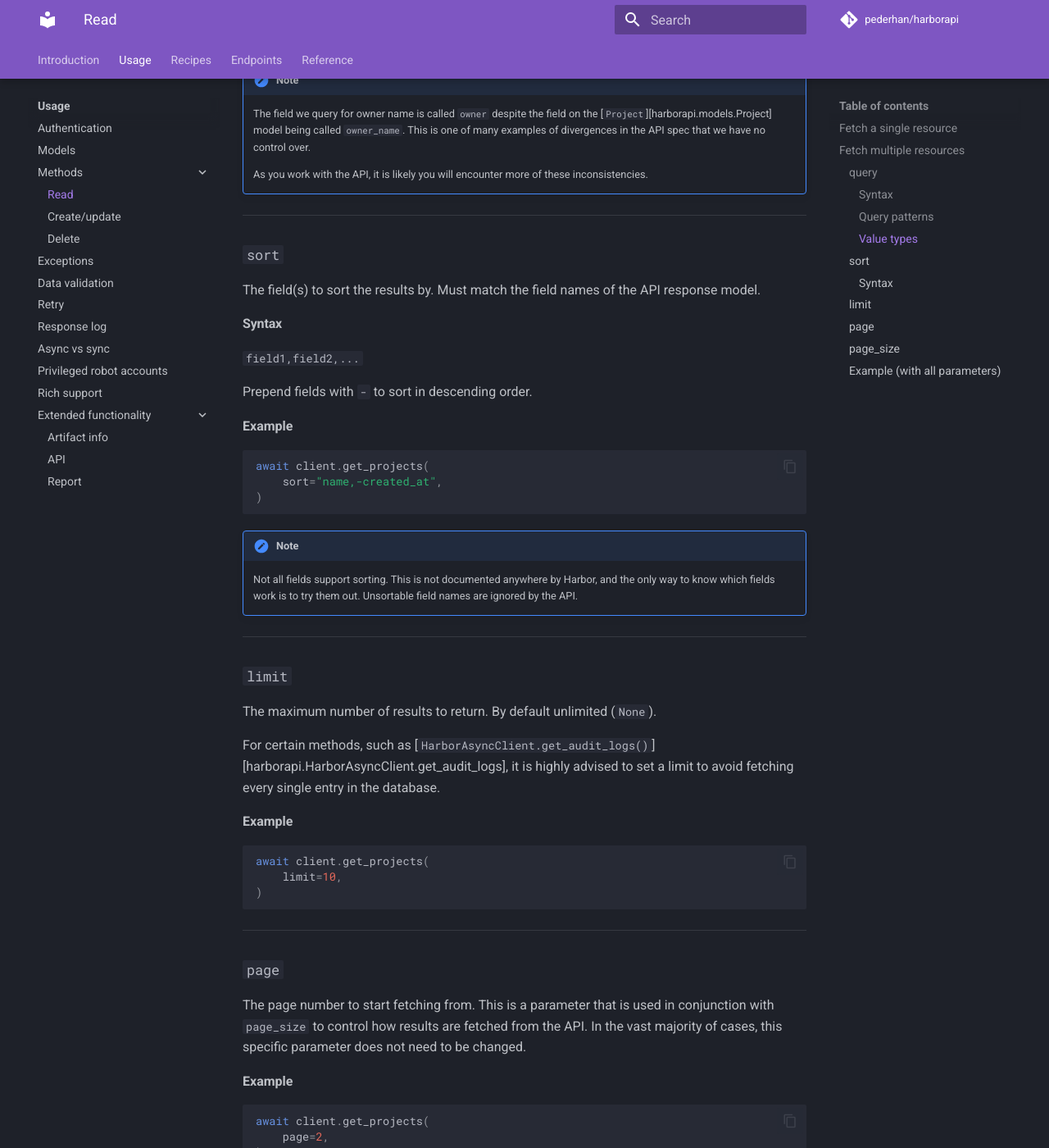
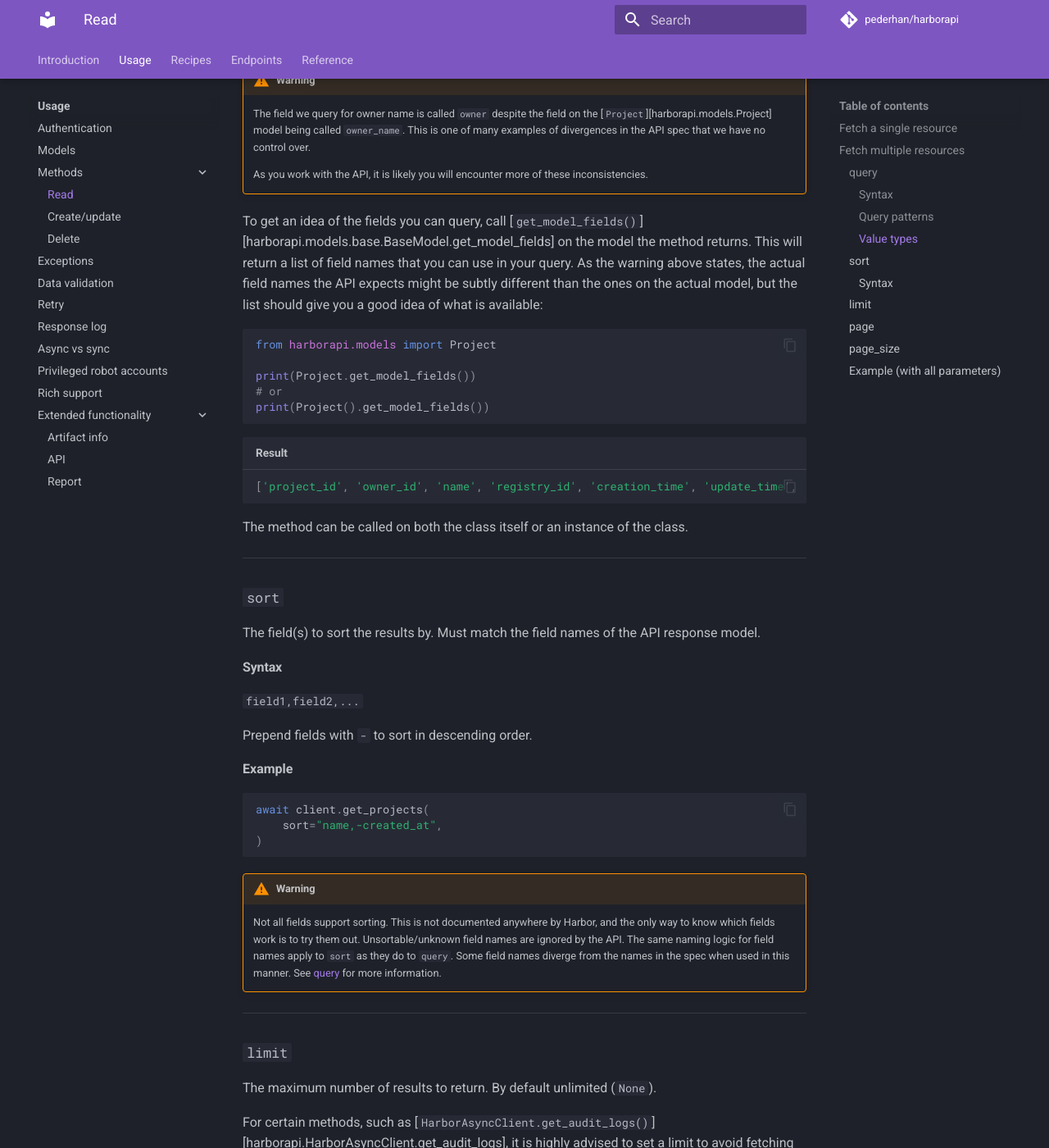
Before and after one commit to unioslo/harborapi, an MkDocs documentation site: the page built from docs/usage/methods/read.md, in a window 1280 px wide and 1400 px high, scrolled down 1996 px. Shown: the whole window at 82% size. Built offline with MkDocs 1.6.1 and Material for MkDocs 9.7.7, drawn with Linux system fonts in a browser that asks for light colours; comment, search, counter and statistics services are not loaded.

Commit message:
Docs: Add `BaseModel.get_model_fields()` example

````diff
--- a/docs/usage/methods/read.md
+++ b/docs/usage/methods/read.md
@@ -84,12 +84,27 @@ await client.get_projects(
 )
 ```
 
-!!! note
+!!! warning
     The field we query for owner name is called `owner` despite the field on the [`Project`][harborapi.models.Project] model being called `owner_name`. This is one of many examples of divergences in the API spec that we have no control over.
 
     As you work with the API, it is likely you will encounter more of these inconsistencies.
 
-<!-- TODO: add BaseModel.get_model_fields() example -->
+
+To get an idea of the fields you can query, call [`get_model_fields()`][harborapi.models.base.BaseModel.get_model_fields] on the model the method returns. This will return a list of field names that you can use in your query. As the warning above states, the actual field names the API expects might be subtly different than the ones on the actual model, but the list should give you a good idea of what is available:
+
+```py
+from harborapi.models import Project
+
+print(Project.get_model_fields())
+# or
+print(Project().get_model_fields())
+```
+
+```py title="Result"
+['project_id', 'owner_id', 'name', 'registry_id', 'creation_time', 'update_time', 'deleted', 'owner_name', 'togglable', 'current_user_role_id', 'current_user_role_ids', 'repo_count', 'metadata', 'cve_allowlist']
+```
+
+The method can be called on both the class itself or an instance of the class.
 
 ----
 
@@ -111,9 +126,9 @@ await client.get_projects(
 )
 ```
 
-!!! note
+!!! warning
 
-    Not all fields support sorting. This is not documented anywhere by Harbor, and the only way to know which fields work is to try them out. Unsortable field names are ignored by the API.
+    Not all fields support sorting. This is not documented anywhere by Harbor, and the only way to know which fields work is to try them out. Unsortable/unknown field names are ignored by the API. The same naming logic for field names apply to `sort` as they do to `query`. Some field names diverge from the names in the spec when used in this manner. See [query](#query) for more information.
 
 ----
 
````
